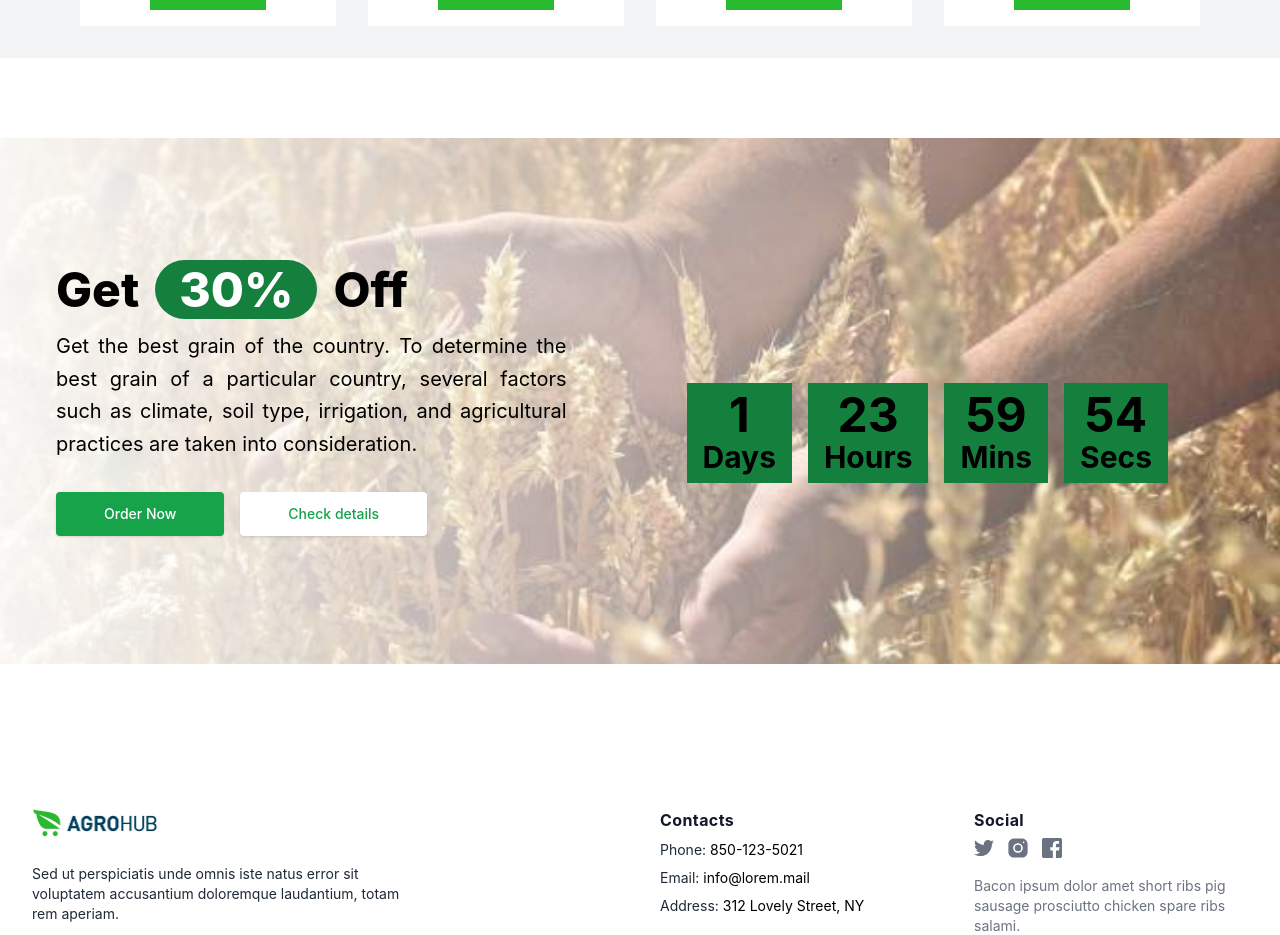
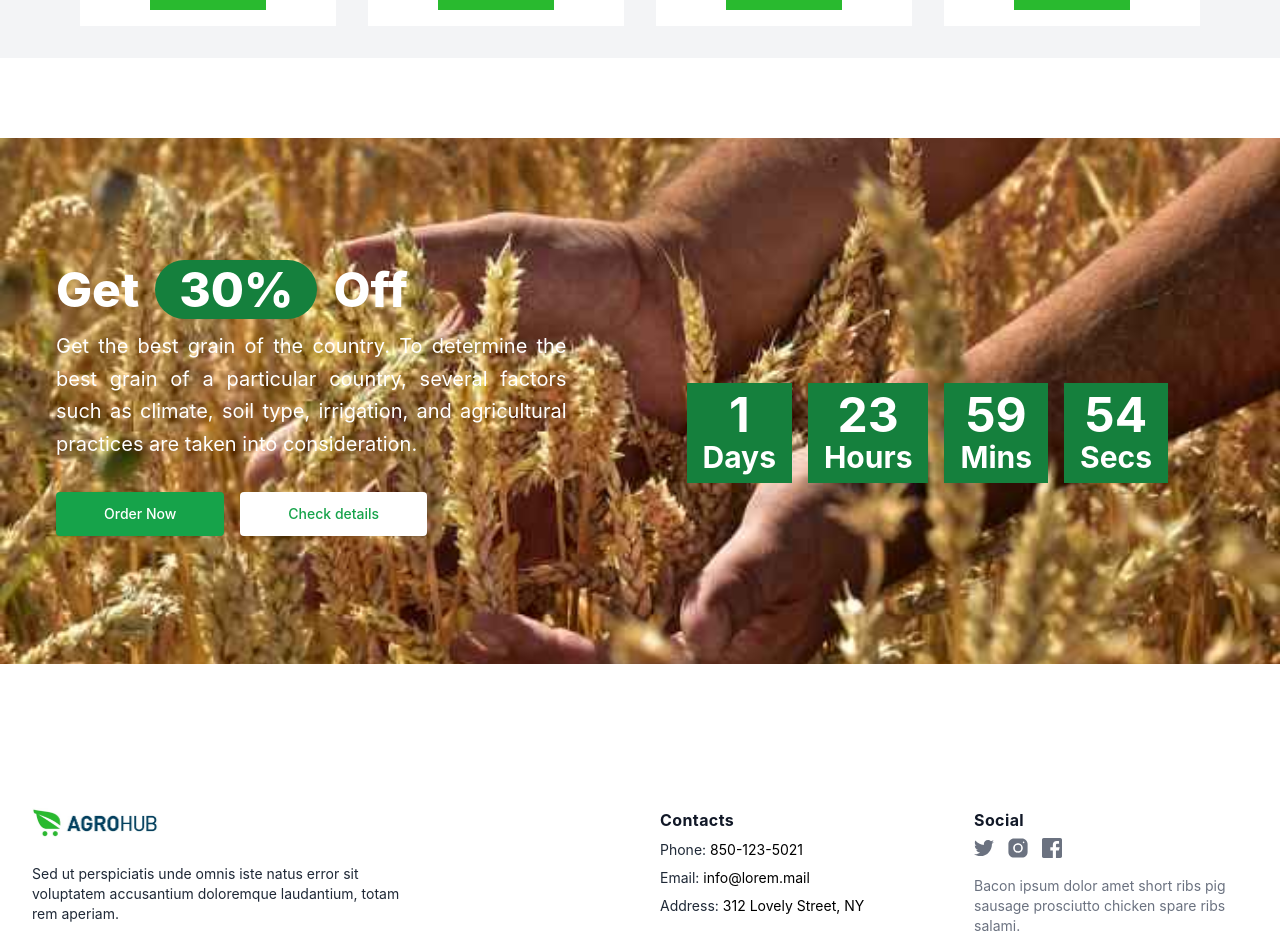
Before and after one commit to tanzilmia/Agrohub-b2b-front-end, a React (Create React App) app: page / in a window 1280 px wide. Shown: the part 4000-4935 px from the top of the page. Built offline with nearby package versions, Linux system fonts and the light colour scheme.

Commit message:
offer completed

```diff
--- a/src/Pages/Home/flashCard/OfferFlashCard.js
+++ b/src/Pages/Home/flashCard/OfferFlashCard.js
@@ -58,11 +58,11 @@ const OfferFlashCard = () => {
 
   return (
     <section
-      className={`relative  bg-cover bg-center bg-no-repeat flex flex-col-reverse items-center lg:flex-row my-20`}
+      className={`relative  bg-cover bg-center bg-no-repeat flex flex-col-reverse items-center lg:flex-row my-20 text-white`}
       style={{ backgroundImage: `url(${background})` }}
     >
       {/* div for layer of background */}
-      <div className="absolute inset-0 bg-white/75 sm:bg-transparent sm:bg-gradient-to-r sm:from-white/95 sm:to-white/25"></div>
+      <div className="absolute inset-0 bg-gray/75 sm:bg-transparent sm:bg-gradient-to-r sm:from-gray/95 sm:to-white/25"></div>
 
       {/* left div */}
       <div className="relative px-4 md:py-24 py-16 lg:py-32 sm:px-6 md:ml-8">
```
